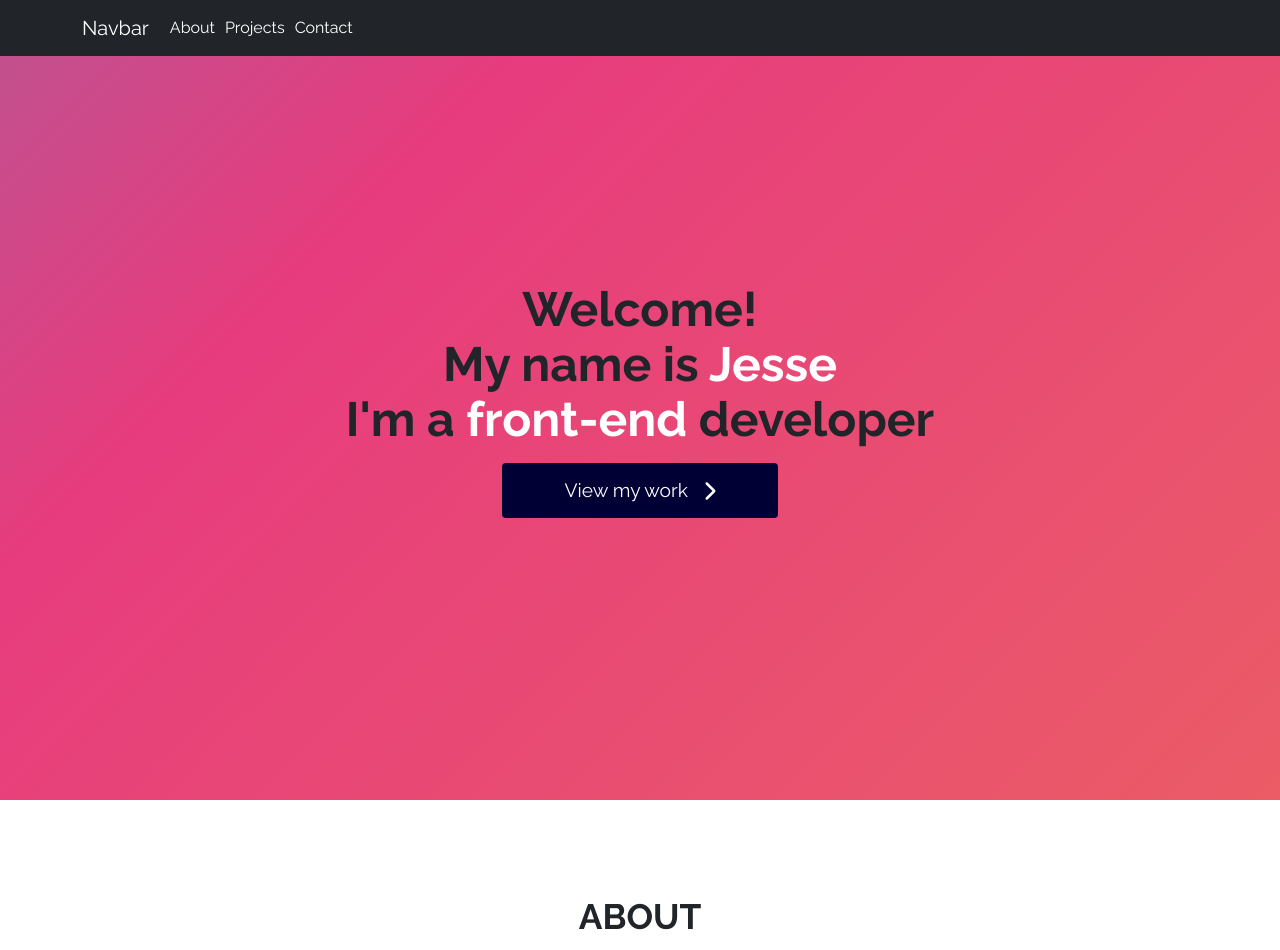
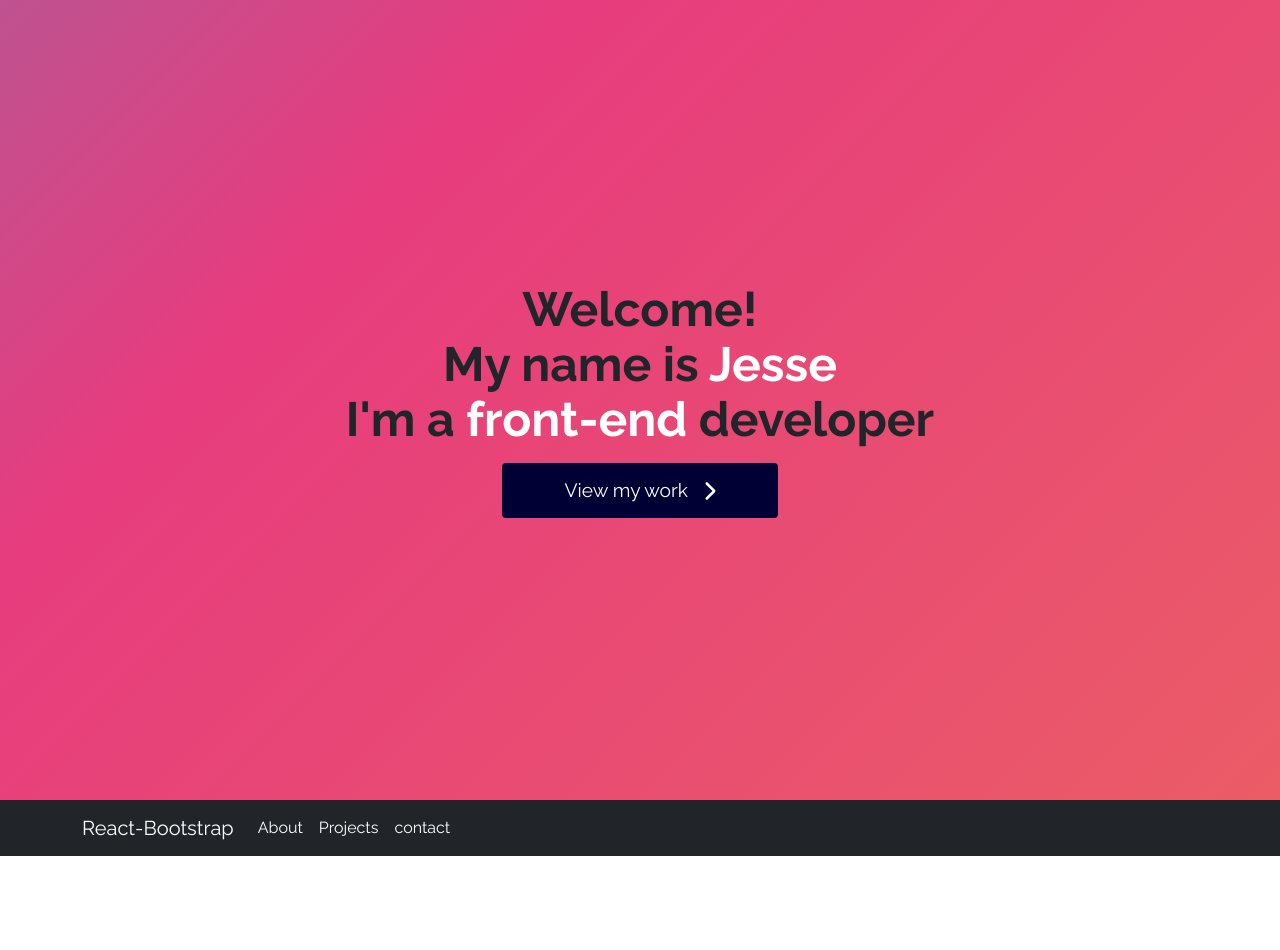
Before and after one commit to JSchoonveld/portfolio_next, a Next.js app: page / in a window 1280 px wide. Shown: the top 950 px of the page. Built offline with nearby package versions, Linux system fonts and the light colour scheme.

Commit message:
navbar sticky gemaakt en responsiveness gefixt

```diff
--- a/components/AboutSection.js
+++ b/components/AboutSection.js
@@ -1,6 +1,6 @@
 import Quality from "./Quality";
 import SkillbarSection from "./SkillbarSection";
-import {Image} from "react-bootstrap";
+import {Button, Image} from "react-bootstrap";
 import {animated, useSpring} from "react-spring";
 import { Waypoint } from 'react-waypoint';
 import {useState} from "react";
--- a/components/NavBar.js
+++ b/components/NavBar.js
@@ -1,36 +1,22 @@
 import Link from 'next/link'
+import {Container, Nav, NavDropdown, Navbar} from "react-bootstrap";
+
+
 
 export default function NavBar() {
     return (
-        <nav className="navbar navbar-expand-lg bg-dark text-white navbar-dark dark">
-            <div className="container">
-                <Link href="/">
-                    <a className="navbar-brand">Navbar</a>
-                </Link>
-                <button className="navbar-toggler" type="button" data-bs-toggle="collapse" data-bs-target="#navbarNav"
-                        aria-controls="navbarNav" aria-expanded="false" aria-label="Toggle navigation">
-                    <span className="navbar-toggler-icon"></span>
-                </button>
-                <div className="collapse navbar-collapse" id="navbarNav">
-                    <ul className="navbar-nav">
-                        <li className="nav-item">
-                            <Link href="#about">
-                                <a>About</a>
-                            </Link>
-                        </li>
-                        <li className="nav-item">
-                            <Link href="#projects">
-                                <a>Projects</a>
-                            </Link>
-                        </li>
-                        <li className="nav-item">
-                            <Link href="#contact">
-                                <a>Contact</a>
-                            </Link>
-                        </li>
-                    </ul>
-                </div>
-            </div>
-        </nav>
+        <Navbar dark={"true"} sticky={"top"} bg="dark" expand="lg">
+            <Container>
+                <Navbar.Brand className={"text-white"} href="#home">React-Bootstrap</Navbar.Brand>
+                <Navbar.Toggle aria-controls="basic-navbar-nav" />
+                <Navbar.Collapse id="basic-navbar-nav">
+                    <Nav className="me-auto">
+                        <Nav.Link href="#about">About</Nav.Link>
+                        <Nav.Link href="#projects">Projects</Nav.Link>
+                        <Nav.Link href="#contact">contact</Nav.Link>
+                    </Nav>
+                </Navbar.Collapse>
+            </Container>
+        </Navbar>
     )
 }
--- a/package.json
+++ b/package.json
@@ -18,7 +18,7 @@
     "qs": "^6.10.3",
     "react": "17.0.2",
     "react-bootstrap": "^2.4.0",
-    "react-dom": "17.0.2",
+    "react-dom": "^17.0.2",
     "react-spring": "^9.4.5",
     "react-visibility-sensor": "^5.1.1",
     "react-waypoint": "^10.1.0"
--- a/pages/index.js
+++ b/pages/index.js
@@ -34,9 +34,9 @@ export default function Home({articles, categories, homepage}) {
             <main className={styles.main}>
                 <FadeHeader/>
 
-                <div className="container-fluid px-0">
-                    <NavBar/>
-                </div>
+
+                <NavBar/>
+
                 <AboutSection/>
                 <ProjectSection/>
 
--- a/styles/_nav.scss
+++ b/styles/_nav.scss
@@ -1,11 +1,27 @@
 nav.navbar {
-  width: 100%;
-  position: fixed;
-  top: 0;
-  z-index: 99;
+  //width: 100%;
+  //position: fixed;
+  //top: 0;
+  //z-index: 99;
 
   li.nav-item {
     margin-left: 5px;
     margin-right: 5px;
   }
 }
+
+.navbar-nav a {
+  color: white;
+}
+
+.navbar-toggler-icon {
+  filter: invert(1);
+}
+
+.navbar-light .navbar-nav .nav-link {
+  color: white!important;
+
+  &:hover {
+    color: lightblue!important;
+  }
+}
--- /dev/null
+++ b/styles/custom.scss
@@ -0,0 +1,6 @@
+@import "~bootstrap/scss/bootstrap";
+
+$theme-colors: (
+        "info": tomato,
+        "danger": teal,
+);
--- a/styles/globals.scss
+++ b/styles/globals.scss
@@ -2,6 +2,8 @@
 @import "_footer.scss";
 @import "_contact.scss";
 @import "_projecten.scss";
+
+@import "custom";
 
 @import url('https://fonts.googleapis.com/css2?family=Lato:wght@300;400;700&family=Raleway:wght@400;700&display=swap');
 
@@ -10,7 +12,6 @@ body {
   padding: 0;
   margin: 0;
   font-family: 'Raleway', sans-serif;
-  overflow-x: hidden;
 }
 h1 {
   font-size: 3rem;
@@ -107,8 +108,8 @@ a:hover {
   align-items: center;
 }
 
-.content-section {
-
+section.content-section, section#contact {
+  overflow-x: hidden;
 }
 
 #header a.btn.btn-primary {
@@ -142,9 +143,7 @@ a:hover {
     z-index: 1;
   }
 
-  .quality-content {
 
-  }
 }
 
 .bar-container {
```
Also changed, not shown: 1 other file (tests, documents, lock files or other folders).
